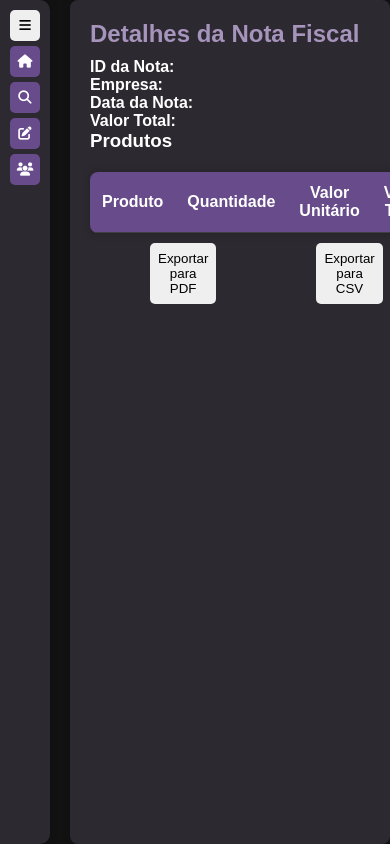
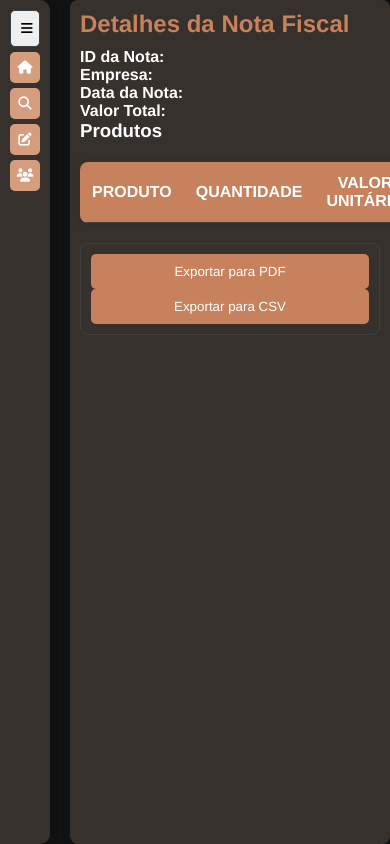
Before and after one commit to whoisczar/NFORG2, a website: page public/detalhesNota.html in a window 390 px wide. Both pictures are taken after a click on the button "Recolher". Drawn offline with nearby package versions, Linux system fonts and the light colour scheme.

Commit message:
:recycle: :lipstick: feat & refactor: Recolor da interface, e ajustes.

```diff
--- a/public/js/sidebar.js
+++ b/public/js/sidebar.js
@@ -13,7 +13,7 @@ document.addEventListener("DOMContentLoaded", function () {
     {
       icon: "fas fa-edit",
       text: " Cadastrar notas",
-      href: "../cadastroNotaFiscais.html",
+      href: "../cadastroNotasFiscais.html",
     },
     {
       icon: "fas fa-users",
--- a/public/styles/global.css
+++ b/public/styles/global.css
@@ -4,12 +4,12 @@
   --clr-light-a0: #ffffff;
 
   /** Theme primary colors */
-  --clr-primary-a0: #3c1e6b;
-  --clr-primary-a10: #52357b;
-  --clr-primary-a20: #674b8b;
-  --clr-primary-a30: #7c639b;
-  --clr-primary-a40: #917bab;
-  --clr-primary-a50: #a794bc;
+  --clr-primary-a0: #c7815c;
+  --clr-primary-a10: #cf8f6d;
+  --clr-primary-a20: #d69c7e;
+  --clr-primary-a30: #ddaa90;
+  --clr-primary-a40: #e3b8a2;
+  --clr-primary-a50: #eac6b4;
 
   /** Theme surface colors */
   --clr-surface-a0: #121212;
@@ -20,12 +20,12 @@
   --clr-surface-a50: #8b8b8b;
 
   /** Theme tonal surface colors */
-  --clr-surface-tonal-a0: #17141b;
-  --clr-surface-tonal-a10: #2c2930;
-  --clr-surface-tonal-a20: #434046;
-  --clr-surface-tonal-a30: #5b585e;
-  --clr-surface-tonal-a40: #747277;
-  --clr-surface-tonal-a50: #8e8c90;
+  --clr-surface-tonal-a0: #221c19;
+  --clr-surface-tonal-a10: #37312e;
+  --clr-surface-tonal-a20: #4d4744;
+  --clr-surface-tonal-a30: #645f5c;
+  --clr-surface-tonal-a40: #7c7775;
+  --clr-surface-tonal-a50: #95918f;
 }
 
 /* Reset básico */
@@ -33,42 +33,70 @@
   margin: 0;
   padding: 0;
   box-sizing: border-box;
-  font-family: Arial, sans-serif;
+  font-family: "Helvetica Neue", Arial, sans-serif;
 }
 
 body {
   background-color: var(--clr-surface-a0); /* Fundo escuro */
-  color: var(--clr-light-a0); /* Texto branco */
+  color: var(--clr-light-a0); /* Texto claro */
   display: flex;
   height: 100vh;
   margin: 0;
+  font-size: 16px;
 }
 
 /* Conteúdo Principal */
 .content {
-  height: auto; /* Altura automática para acomodar o conteúdo */
+  height: auto;
   margin-left: 220px;
-  padding: 20px; /* Aumente o padding para mais espaço */
+  padding: 20px;
   width: calc(100% - 220px);
-  background-color: var(--clr-surface-tonal-a10);
+  background-color: var(--clr-surface-tonal-a10); /* Fundo suave escuro */
   border-radius: 8px;
-  box-shadow: 0 0 10px rgba(0, 0, 0, 0.2);
+  box-shadow: 0 0 10px rgba(0, 0, 0, 0.1);
   transition: all 0.7s;
-  overflow-y: auto; /* Adiciona scroll se o conteúdo for muito longo */
+  overflow-y: auto;
 }
 
 .content.expanded {
   margin-left: 70px;
-  width: calc(100% - 50px);
+  width: calc(100% - 70px);
 }
 
-button :hover {
-  cursor: pointer;
+/* Responsividade */
+@media (max-width: 768px) {
+  .content {
+    margin-left: 0;
+    width: 100%;
+    padding: 10px;
+  }
+
+  form input,
+  form select,
+  form button {
+    width: 100%;
+  }
+
+  table th,
+  table td {
+    padding: 10px;
+  }
+
+  #exportArea {
+    flex-direction: column;
+    align-items: center;
+  }
+
+  #exportArea button {
+    margin: 10px 0;
+  }
 }
+
 /* Estilos para os Formulários */
 h2 {
   margin-bottom: 10px;
-  color: var(--clr-primary-a50); /* Título primário */
+  color: var(--clr-primary-a0); /* Título primário */
+  font-size: 1.5em;
 }
 
 form {
@@ -81,26 +109,23 @@ form input,
 form select,
 form button {
   margin-bottom: 8px;
-  padding: 8px;
+  padding: 10px;
   font-size: 16px;
-  background-color: var(--clr-surface-a20); /* Fundo dos inputs */
+  background-color: var(--clr-surface-a20); /* Fundo escuro mais suave */
   color: var(--clr-light-a0);
-  border: none;
+  border: 1px solid var(--clr-surface-a10);
   border-radius: 5px;
 }
 
-#btnFiltrar :hover {
-  cursor: pointer;
-}
-
 form button {
-  background-color: var(--clr-primary-a20); /* Botão primário */
+  background-color: var(--clr-primary-a0); /* Botão primário */
   color: var(--clr-light-a0);
   cursor: pointer;
+  transition: background-color 0.3s ease;
 }
 
 form button:hover {
-  background-color: var(--clr-primary-a30); /* Botão primário hover */
+  background-color: var(--clr-primary-a10);
 }
 
 /* Estilos Globais para o Formulário */
@@ -114,8 +139,8 @@ input,
 select,
 button {
   width: 100%;
-  padding: 8px;
-  border: none;
+  padding: 10px;
+  border: 1px solid var(--clr-surface-a20);
   border-radius: 5px;
 }
 
@@ -133,7 +158,7 @@ table {
   color: var(--clr-light-a0);
   border-radius: 8px;
   overflow: hidden;
-  box-shadow: 0 0 10px rgba(0, 0, 0, 0.2);
+  box-shadow: 0 0 10px rgba(0, 0, 0, 0.1);
 }
 
 table th,
@@ -144,30 +169,51 @@ table td {
 }
 
 table th {
-  background-color: var(--clr-primary-a20);
+  background-color: var(--clr-primary-a0);
   color: var(--clr-light-a0);
+  text-transform: uppercase;
+  font-weight: bold;
 }
 
 table tbody tr:hover {
   background-color: var(--clr-surface-a20);
   cursor: pointer;
+  transition: background-color 0.3s ease;
+}
+
+table tbody tr:nth-child(even) {
+  background-color: var(--clr-surface-a20);
+}
+
+table tbody tr:nth-child(odd) {
+  background-color: var(--clr-surface-a30);
 }
 
 table tbody tr td {
   color: var(--clr-light-a0);
 }
 
+/* Estilos do Export Area */
 #exportArea {
   display: flex;
   justify-content: space-around;
-  margin: 10px;
+  margin: 20px 0;
+  border: 1px solid var(--clr-surface-a20);
+  border-radius: 8px;
+  padding: 10px;
 }
 
 #exportArea button {
-  margin-left: 50px;
-  margin-right: 50px;
+  margin: 0 10px;
+  padding: 10px 20px;
+  background-color: var(--clr-primary-a0);
+  color: var(--clr-light-a0);
+  border: none;
+  border-radius: 5px;
+  cursor: pointer;
+  transition: background-color 0.3s ease;
 }
 
 #exportArea button:hover {
-  cursor: pointer;
+  background-color: var(--clr-primary-a10);
 }
--- a/public/styles/produto.css
+++ b/public/styles/produto.css
@@ -14,6 +14,9 @@
   border: none;
   padding: 5px 10px;
   border-radius: 4px;
+  cursor: pointer;
+}
+#btnFiltrar :hover {
   cursor: pointer;
 }
 
@@ -40,3 +43,19 @@
   border-radius: 4px;
   cursor: pointer;
 }
+
+.btn-detalhes {
+  padding: 10px 20px;
+  font-size: 16px;
+  background-color: #c7815c; /* Cor de fundo primária */
+  color: #ffffff; /* Cor do texto */
+  border: none;
+  border-radius: 5px;
+  cursor: pointer;
+  transition: background-color 0.3s ease;
+}
+
+/* Efeito de hover */
+.btn-detalhes:hover {
+  background-color: #8a5a41; /* Cor de fundo ao passar o mouse */
+}
```
Also changed, not shown: public/consultaNotaFiscal.html (+1 -0 lines), public/index.html (+2 -1 lines), public/js/dashboard.js (+4 -4 lines), public/styles/login.css (+10 -6 lines), public/cadastroNotasFiscais.html (renamed from public/cadastroNotaFiscais.html).
